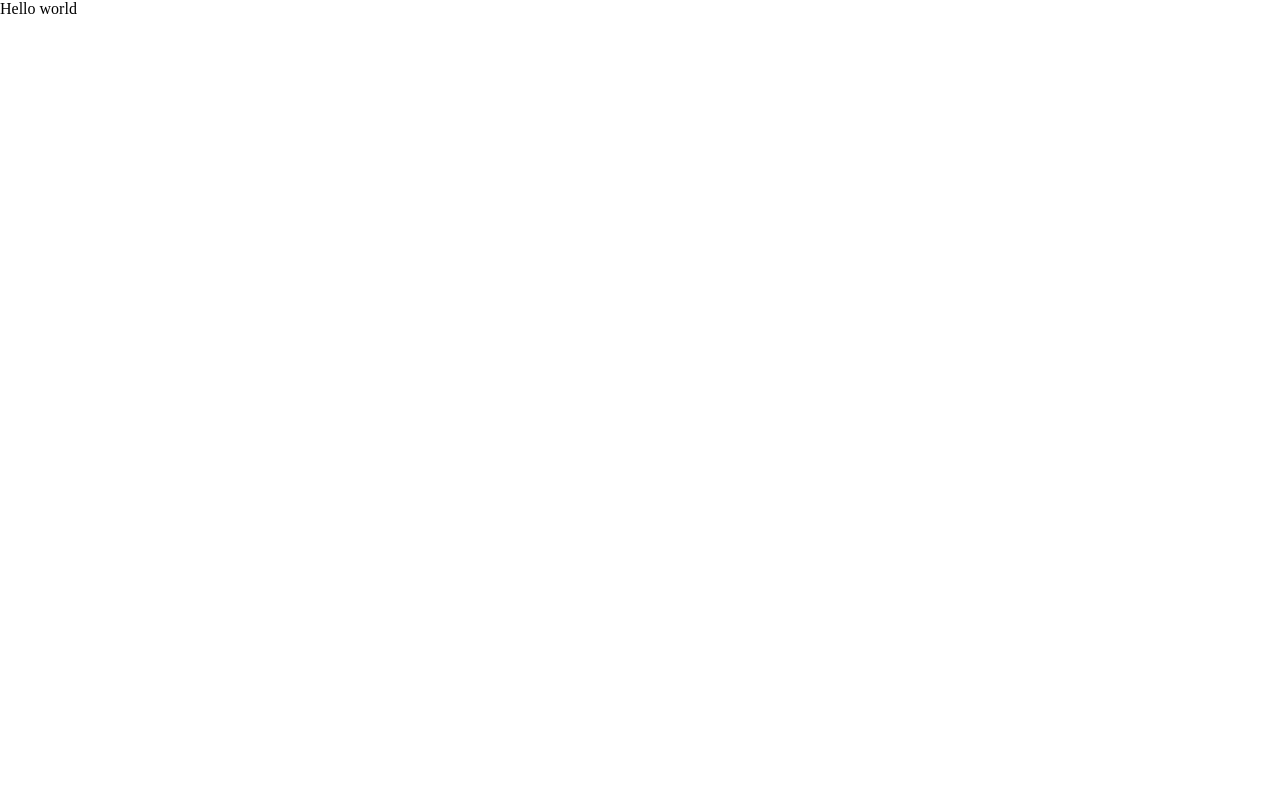
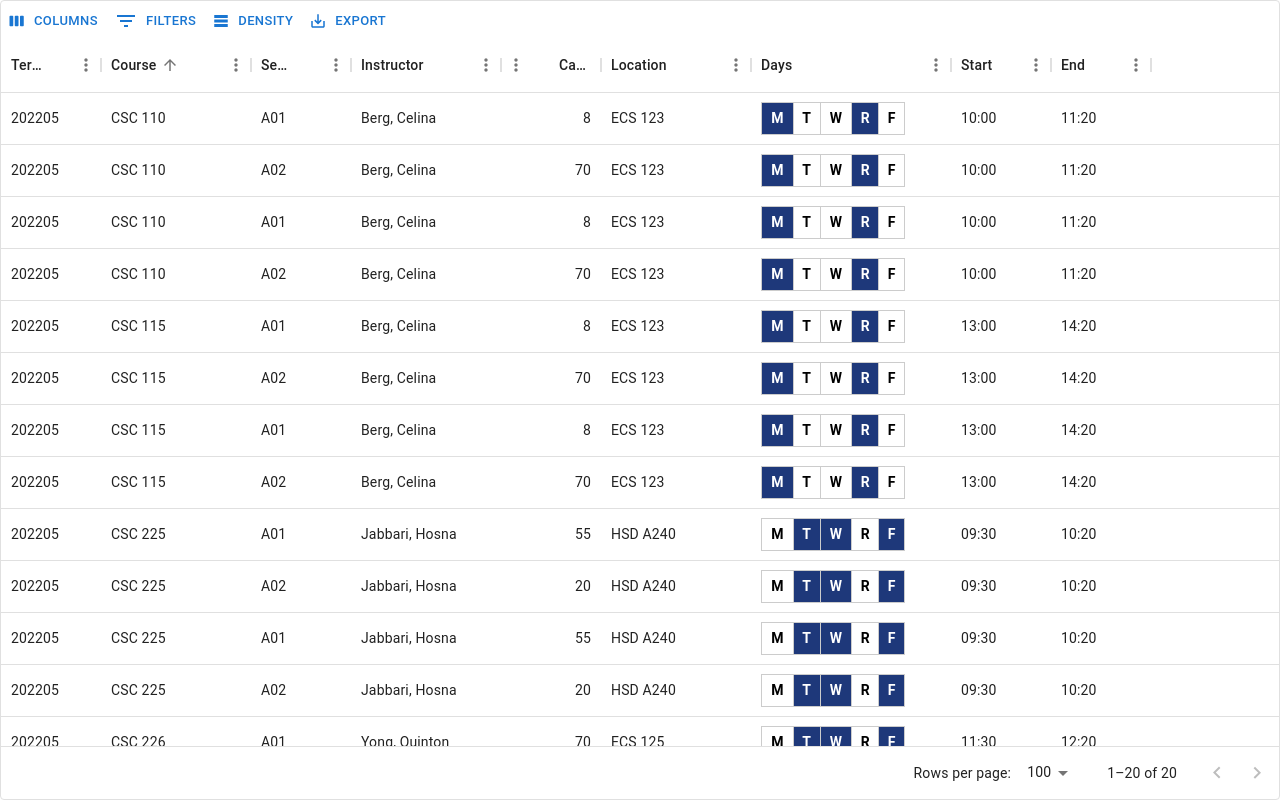
Before and after one commit to SENG-499-Company-3/frontend, a Next.js app: page / in a window 1280 px wide. Built offline with nearby package versions, Linux system fonts and the light colour scheme.

Commit message:
Added calendar to index page

```diff
--- a/src/pages/index.tsx
+++ b/src/pages/index.tsx
@@ -1,10 +1,10 @@
 import React from 'react'
 
-import Calendar from "../components/Calendar"
+import ScheduleList from '../components/schedule/ScheduleList'
 
 const HomePage = () => {
     return (
-        <Calendar />
+        <ScheduleList />
     )
 }
 
```
